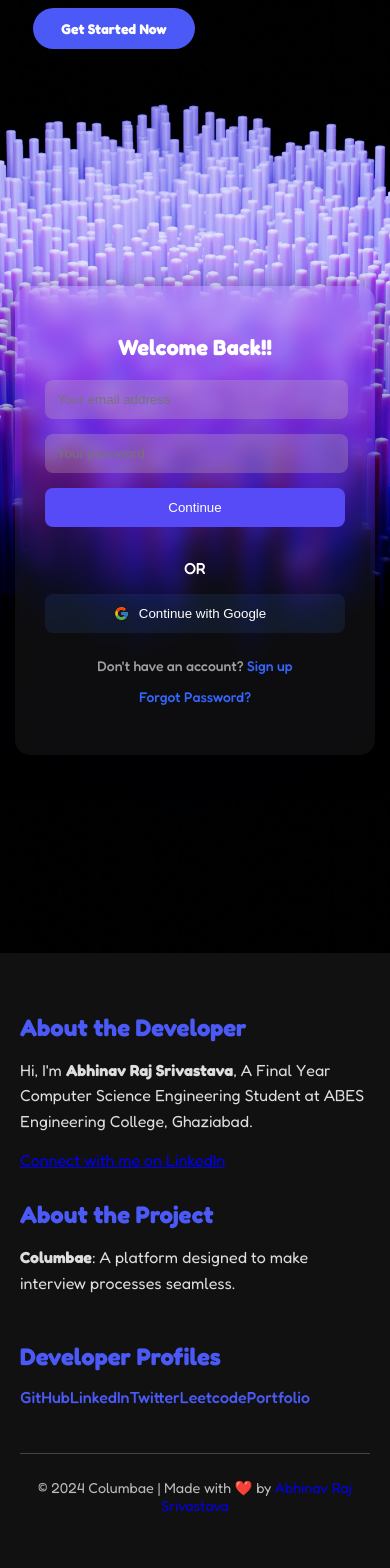
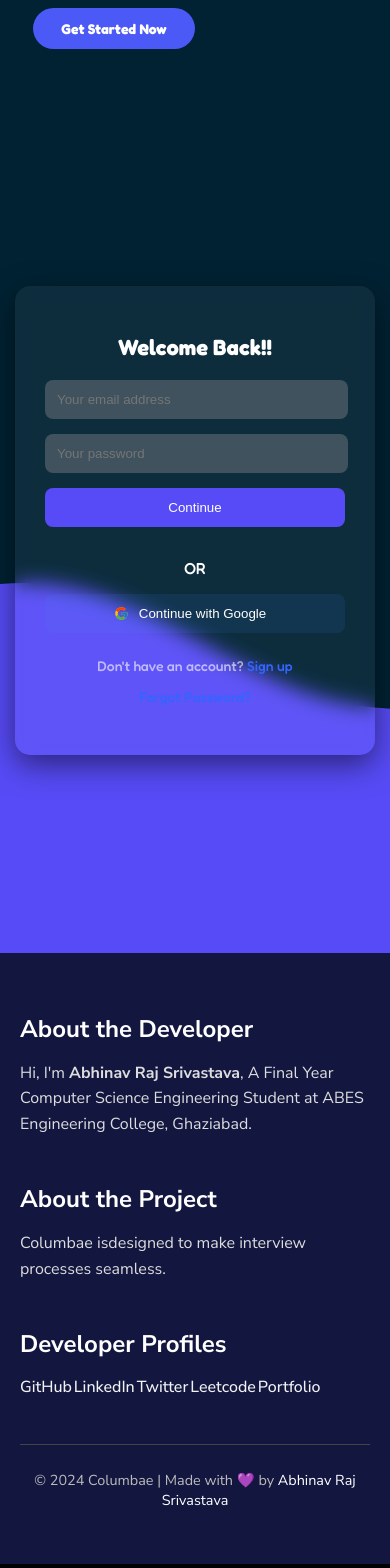
Before and after one commit to Abhinavrajsrivastav/EduCloud, a React (Create React App) app: page / in a window 390 px wide. Shown: the part 370-1938 px from the top of the page. Built offline with nearby package versions, Linux system fonts and the light colour scheme.

Commit message:
Task-Completed

```diff
--- a/src/Pages/ActivityPage/Interview/StartMeeting.css
+++ b/src/Pages/ActivityPage/Interview/StartMeeting.css
@@ -1,3 +1,8 @@
+
+.meeting{
+  height: 100vh;
+  padding-top: 70px;
+}
 
 .meeting-container {
   max-width: 500px;
@@ -27,12 +32,12 @@
 }
 
 .toggle-button.active {
-  background-color: #4b7bec;
+  background-color: #4b59f7;
   color: white;
 }
 
 .toggle-button:hover {
-  background-color: #5a85f6;
+  background-color: #4b59f7;
 }
 
 .meeting-form input {
@@ -45,7 +50,7 @@
 }
 
 .meeting-form input:focus {
-  border-color: #4b7bec;
+  border-color: #3444f5ba;
   outline: none;
 }
 
@@ -53,7 +58,7 @@
   width: 100%;
   padding: 12px;
   margin-top: 15px;
-  background-color: #4b7bec;
+  background-color: #272f89;
   color: white;
   font-weight: bold;
   border: none;
--- a/src/Pages/Footer/Footer.css
+++ b/src/Pages/Footer/Footer.css
@@ -1,10 +1,13 @@
-/* Footer Styling */
+@import url('https://fonts.googleapis.com/css2?family=Nunito+Sans:ital,opsz,wght@0,6..12,200..1000;1,6..12,200..1000&display=swap');
+
+
 .footer {
-    background-color: #111;
+    background-color: #4b59f742;
     color: #fff;
     padding: 40px 20px;
-    font-family: "Fredoka", sans-serif;
-    text-align: center;
+    font-family: "Nunito Sans", sans-serif;
+    font-optical-sizing: auto;
+    font-style: normal;
 }
 
 /* Footer Container */
@@ -18,22 +21,19 @@
     gap: 30px;
 }
 
-/* Individual Footer Sections */
 .footer-section {
     flex: 1;
     min-width: 280px;
     text-align: start;
 }
 
-/* Section Headings */
 .footer-section h2 {
     font-size: 1.5rem;
     margin-bottom: 15px;
     font-weight: 700;
-    color: #4b59f7;
 }
 
-/* Developer Section */
+
 .about-developer p {
     font-size: 1rem;
     line-height: 1.6;
@@ -46,6 +46,7 @@
   flex-direction: row;
   justify-content: space-between;
   text-align: start;
+  gap: 2px;
 }
 
 .footer-section ul li a{
@@ -55,26 +56,13 @@
     transition: color 0.3s;
 }
 
-.footer-link:hover {
-    color: #3a49f7;
-}
-
-/* Project Section */
 .about-project p {
     font-size: 1rem;
     line-height: 1.6;
     color: #ddd;
 }
 
-.project-quote {
-    margin-top: 10px;
-    font-size: 1.2rem;
-    font-style: italic;
-    color: #f9d342;
-    text-align: start;
-}
 
-/* Footer Navigation */
 .footer-navigation ul {
     list-style-type: none;
     padding: 0;
@@ -86,28 +74,25 @@
 
 .footer-navigation ul li a {
     text-decoration: none;
-    color: #4b59f7;
     font-size: 1rem;
 }
 
-.footer-navigation ul li a:hover {
-    color: #3a49f7;
-    text-decoration: underline;
-}
 
-/* Footer Bottom */
 .footer-bottom {
     margin-top: 20px;
     font-size: 0.9rem;
     color: #bbb;
     border-top: 1px solid #444;
     padding-top: 10px;
+    text-align: center;
 }
+
  .footer-bottom p a{
         text-decoration: none;
+        color: white;
     }
 
-/* Responsive Styles */
+
 @media (max-width: 768px) {
     .footer-container {
         flex-direction: column;
@@ -121,6 +106,13 @@
         align-items: start;
         text-align: start;
     }
+
+    .footer-section ul {
+        display: flex;
+        flex-direction: row;
+        justify-content: space-between;
+        text-align: start;
+    }
     .footer-bottom{
         text-align: center;
     }
--- a/src/Pages/Footer/Footer.jsx
+++ b/src/Pages/Footer/Footer.jsx
@@ -10,25 +10,16 @@ const Footer = () => {
                     <h2>About the Developer</h2>
                     <p>
                         Hi, I'm <strong>Abhinav Raj Srivastava</strong>, A Final Year Computer Science Engineering Student at ABES Engineering College, Ghaziabad.</p>
-                    <a
-                        href="https://www.linkedin.com/in/abhinav-raj-srivastava-599aaa1b2/"
-                        target="_blank"
-                        rel="noopener noreferrer"
-                        className="footer-link"
-                    >
-                        Connect with me on LinkedIn
-                    </a>
                 </div>
 
                 {/* About Project */}
                 <div className="footer-section about-project">
                     <h2>About the Project</h2>
                     <p>
-                        <strong>Columbae</strong>: A platform designed to make interview processes seamless.
+                        Columbae isdesigned to make interview processes seamless.
                     </p>
                 </div>
 
-                {/* Footer Navigation */}
                 <div className="footer-section footer-navigation">
                     <h2>Developer Profiles</h2>
                     <ul>
@@ -41,9 +32,8 @@ const Footer = () => {
                 </div>
             </div>
 
-            {/* Footer Bottom */}
             <div className="footer-bottom">
-                <p>&copy; 2024 Columbae | Made with ❤️ by <a href="https://github.com/Abhinavrajsrivastav">Abhinav Raj Srivastava</a></p>
+                <p>&copy; 2024 Columbae | Made with 💜 by <a href="https://github.com/Abhinavrajsrivastav">Abhinav Raj Srivastava</a></p>
             </div>
         </footer>
     );
--- a/src/Pages/Landing/InfoSection.css
+++ b/src/Pages/Landing/InfoSection.css
@@ -3,17 +3,17 @@
 @import url('https://fonts.googleapis.com/css2?family=Great+Vibes&display=swap');
 
 
-/* Section styling */
+
 .info-sec {
     color: #fff;
     padding: 0;
-    background: url('./vimal-s-YcLiQSXzCiE-unsplash.jpg') no-repeat center center/cover;
-    height: 100vh; /* Set full height for desktop */
+    background: url('./wave-haikei\ \(2\).svg') no-repeat center center/cover;
+    height: 100vh;
     display: flex;
     align-items: center;
     justify-content: center;
     animation: fadeIn 1s ease-in-out;
-    margin-top: 0; /* Remove any default top margin */
+    margin-top: 0;
 }
 
 .light-bg {
@@ -21,7 +21,7 @@
     color: #000;
 }
 
-/* Container Styling */
+
 .container {
     width: 100%;
     max-width: 1200px;
@@ -30,7 +30,7 @@
     font-family: "Fredoka", sans-serif;
 }
 
-/* Flex Row for info sections */
+
 .info-row {
     display: flex;
     flex-wrap: wrap;
@@ -43,14 +43,13 @@
     flex-direction: row-reverse;
 }
 
-/* Styling for individual columns */
 .info-column {
     flex: 1;
     text-align: start;
     width: 100%;
-    font-family: 'Fredoka', sans-serif; /* Modern, clean font */
-    font-weight: 500; /* Slightly bold overall */
-    color: #f5f5f5; /* Light grey for contrast */
+    font-family: 'Fredoka', sans-serif;
+    font-weight: 500;
+    color: #f5f5f5;
 }
 
 .text-wrapper {
@@ -60,35 +59,33 @@
     bottom: 30px;
 }
 
-/* Top Line Style */
+
 .top-line {
     color: #4b59f7;
     font-size: 18px;
     letter-spacing: 1.4px;
     text-transform: uppercase;
-    font-weight: 700; /* Bold text for top line */
+    font-weight: 700;
     margin-bottom: 16px;
 }
 
-/* Heading Text */
+
 .heading {
-    font-size: 2.8rem; /* Larger font size for emphasis */
-    font-weight: 700; /* Bold heading */
+    font-size: 2.8rem;
+    font-weight: 700;
     margin-bottom: 24px;
     line-height: 1.2;
-    color: #fff; /* Contrasting color for dark backgrounds */
+    color: #fff;
 }
 
-/* Subtitle Text */
 .subtitle {
-    font-size: 1.1rem; /* Slightly larger for better readability */
-    font-weight: 400; /* Normal weight for easy reading */
+    font-size: 1.1rem;
+    font-weight: 400;
     margin-bottom: 35px;
-    color: #e0e0e0; /* Softer light grey */
+    color: #e0e0e0;
     line-height: 1.6;
 }
 
-/* Button Styling */
 .btn {
     padding: 14px 32px;
     font-size: 16px;
@@ -97,7 +94,7 @@
     border: none;
     border-radius: 50px;
     cursor: pointer;
-    font-weight: 700; /* Bold text for call-to-action */
+    font-weight: 700;
     font-family: "Fredoka", sans-serif;
     transition: all 0.3s ease-in-out;
 }
@@ -106,14 +103,14 @@
     transform: translateY(-3px);
 }
 
-/* Image Wrapper Styling */
+
 .img-wrapper {
     display: flex;
     justify-content: center;
     align-items: center;
 }
 
-/* Image Styling */
+
 .img {
     width: 100%;
     max-width: 400px;
@@ -121,10 +118,6 @@
     transition: transform 0.5s ease, box-shadow 0.5s ease;
 }
 
-.img:hover {
-    transform: scale(1.1);
-    box-shadow: 0 10px 20px rgba(0, 0, 0, 0.4);
-}
 
 /* Add Animations */
 @keyframes fadeIn {
--- a/src/Pages/Navbar/Navbar.css
+++ b/src/Pages/Navbar/Navbar.css
@@ -1,6 +1,7 @@
 .navbar-brand {
   display: flex;
   align-items: center;
+  gap: 10px;
 }
 
 .nav-logo {
--- a/src/Pages/Navbar/Navbar.jsx
+++ b/src/Pages/Navbar/Navbar.jsx
@@ -14,9 +14,8 @@ const Navbar = () => {
   };
 
   return (
-    <AppBar position="sticky" sx={{ backgroundColor: '#162591cd' }}>
+    <AppBar position="sticky" sx={{ backgroundColor: '#4b59f7' }}>
       <Toolbar sx={{ display: 'flex', justifyContent: 'space-between', alignItems: 'center' }}>
-        {/* Logo and Title */}
         <div className="navbar-brand">
           <img src='./logo/hexagon.png' className='nav-logo' alt="Logo" />
           <Typography variant="h6" component={Link} to="/" sx={{ color: '#fff', textDecoration: 'none', fontWeight: 'bold' }}>
--- a/src/Pages/Profile/Profile.css
+++ b/src/Pages/Profile/Profile.css
@@ -6,8 +6,8 @@
   padding: 80px 20px 20px 20px;
   width: 100%;
   height: 100vh;
-  background-color: black;
   overflow-x: hidden;
+  background: url('./wave-haikei\ \(2\).svg') no-repeat center center/cover;
 }
 
 /* User Info */
@@ -87,7 +87,7 @@
 }
 
 .feature-card {
-  background-color: #546dde21;
+  background-color: #11549263;
   padding: 20px;
   border-radius: 15px;
   box-shadow: 0 4px 12px rgba(0, 0, 0, 0.1);
@@ -134,6 +134,10 @@
     right: 20px;
   }
 
+  .user-info h2{
+    font-size: 1.2rem;
+  }
+
   .profile-page{
     height: 140vh;
   }
--- a/src/Pages/Profile/Profile.jsx
+++ b/src/Pages/Profile/Profile.jsx
@@ -41,11 +41,6 @@ const Profile = () => {
           <h3>Start a Meeting</h3>
           <p>Join video calls seamlessly.</p>
         </Link>
-        {/* <Link to="/join-meeting" className="feature-card">
-          <FcFeedback className="feature-icon" />
-          <h3>Join Meeting</h3>
-          <p>Instantly connect to interviews.</p>
-        </Link> */}
         <Link to="/features" className="feature-card">
           <FcComboChart className="feature-icon" />
           <h3>Analytics</h3>
```
Also changed, not shown: public/wave-haikei (2).svg (added), src/Pages/Profile/wave-haikei (2).svg (added).
